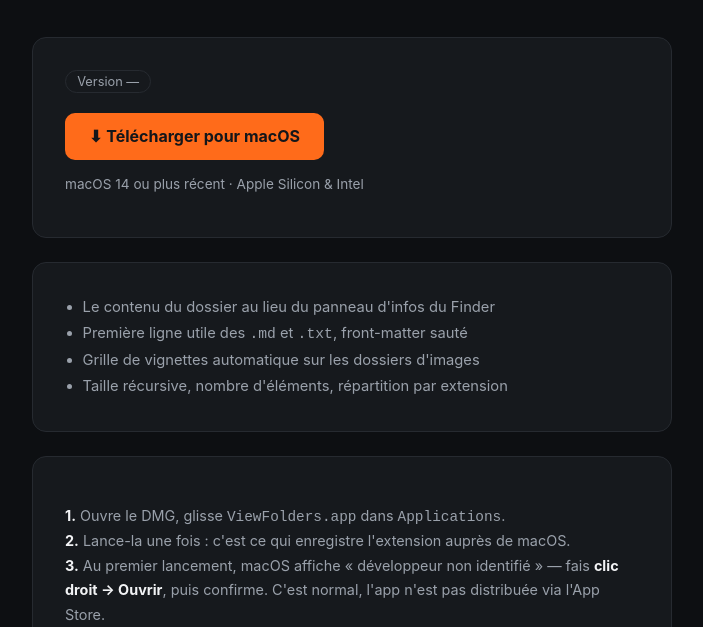
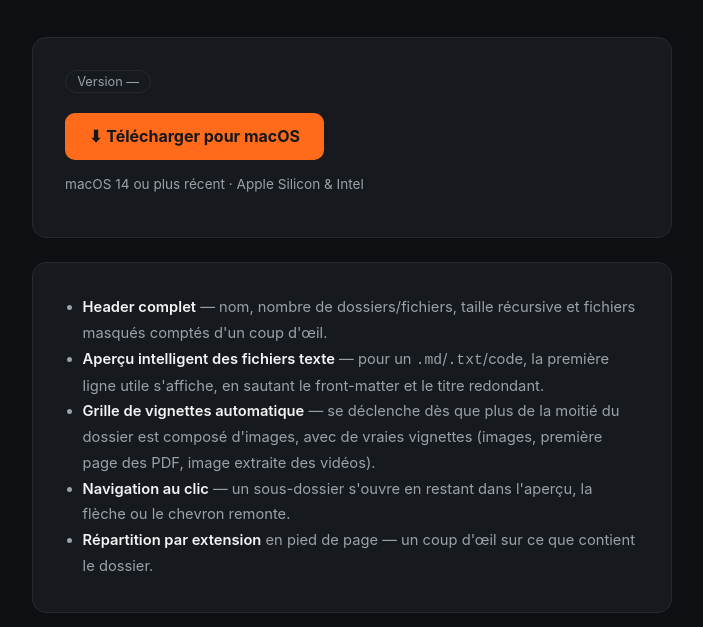
Before and after one commit to gambidrissi-dev/ViewFolders-Share, a plain HTML site: page index.html in a window 1280 px wide. Shown: the part 134-761 px from the top of the page, without its empty margins (288-991 px from the left). Drawn offline with Linux system fonts and the light colour scheme; no server answers.

Commit message:
Ajoute le descriptif détaillé des fonctionnalités

```diff
--- a/index.html
+++ b/index.html
@@ -38,6 +38,7 @@
   .steps { color: var(--muted); font-size: 0.9rem; line-height: 1.7; }
   .steps b { color: var(--text); }
   ul.features { color: var(--muted); font-size: 0.92rem; line-height: 1.75; padding-left: 1.1rem; margin: 0; }
+  ul.features b { color: var(--text); font-weight: 600; }
   footer { color: var(--muted); font-size: 0.8rem; text-align: center; margin-top: 2rem; }
   a.plain { color: var(--accent); }
 </style>
@@ -58,10 +59,11 @@
 
   <div class="card">
     <ul class="features">
-      <li>Le contenu du dossier au lieu du panneau d'infos du Finder</li>
-      <li>Première ligne utile des <code>.md</code> et <code>.txt</code>, front-matter sauté</li>
-      <li>Grille de vignettes automatique sur les dossiers d'images</li>
-      <li>Taille récursive, nombre d'éléments, répartition par extension</li>
+      <li><b>Header complet</b> — nom, nombre de dossiers/fichiers, taille récursive et fichiers masqués comptés d'un coup d'œil.</li>
+      <li><b>Aperçu intelligent des fichiers texte</b> — pour un <code>.md</code>/<code>.txt</code>/code, la première ligne utile s'affiche, en sautant le front-matter et le titre redondant.</li>
+      <li><b>Grille de vignettes automatique</b> — se déclenche dès que plus de la moitié du dossier est composé d'images, avec de vraies vignettes (images, première page des PDF, image extraite des vidéos).</li>
+      <li><b>Navigation au clic</b> — un sous-dossier s'ouvre en restant dans l'aperçu, la flèche ou le chevron remonte.</li>
+      <li><b>Répartition par extension</b> en pied de page — un coup d'œil sur ce que contient le dossier.</li>
     </ul>
   </div>
 
```
